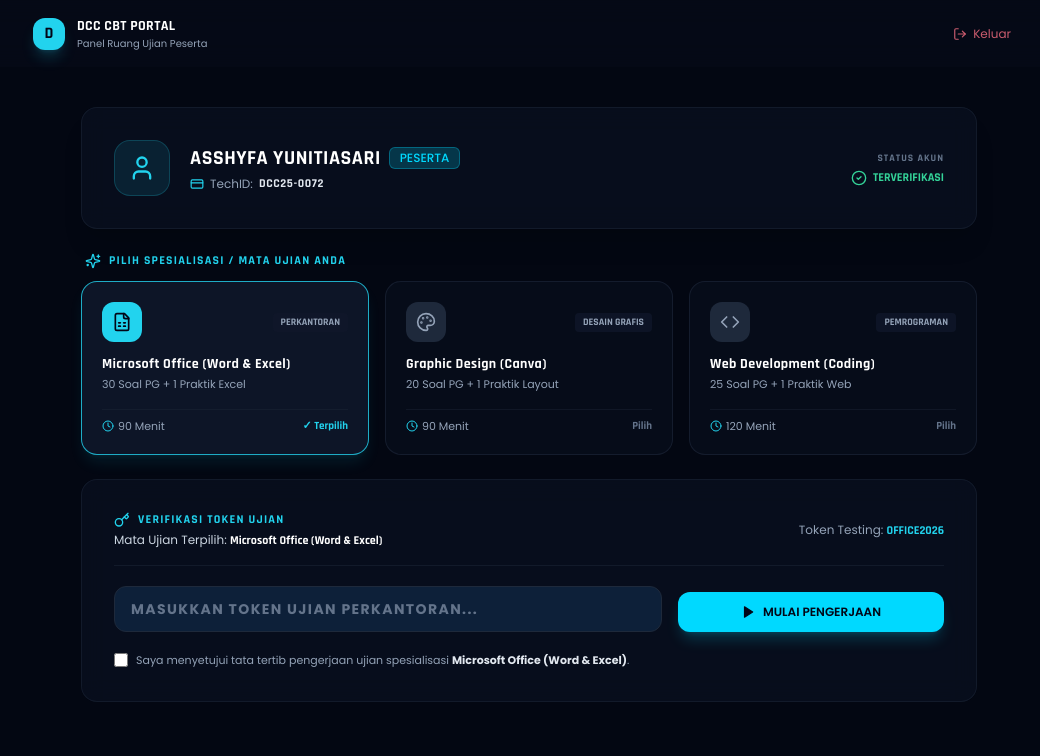
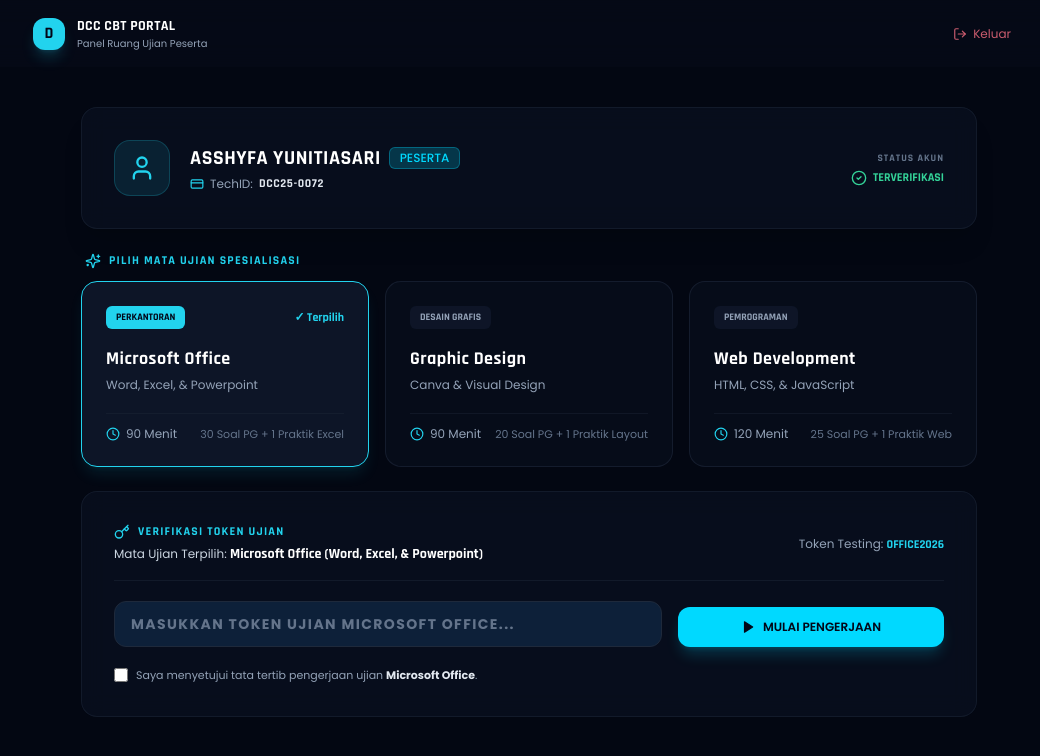
Before and after one commit to dcc-daruttaufiq/dcc-cbt-system, a React (Vite) app in the folder client/: page /dashboard-peserta in a window 1280 px wide. Shown: the top 756 px of the page, without its empty margins (111-1151 px from the left). Built offline with nearby package versions, Linux system fonts and the light colour scheme.

Commit message:
style: remove exam icons to enlarge typography and improve readability

```diff
--- a/client/src/pages/DashboardPeserta.jsx
+++ b/client/src/pages/DashboardPeserta.jsx
@@ -10,46 +10,41 @@
   CreditCard,
   Key,
   Clock,
-  BookOpen,
   Play,
   LogOut,
-  ShieldAlert,
   User,
   AlertCircle,
   CheckCircle2,
-  Sparkles,
-  FileSpreadsheet,
-  Palette,
-  Code
+  Sparkles
 } from 'lucide-react';
 
-// Daftar Pilihan Mata Ujian / Kekhususan
+// Daftar Pilihan Mata Ujian / Kekhususan (Tanpa Icon)
 const DAFTAR_UJIAN = [
   {
     id: 'msoffice',
-    nama: 'Microsoft Office (Word & Excel)',
+    nama: 'Microsoft Office',
+    subNama: 'Word, Excel, & Powerpoint',
     kategori: 'Perkantoran',
     durasi: '90 Menit',
     detailSoal: '30 Soal PG + 1 Praktik Excel',
-    icon: FileSpreadsheet,
     tokenDefault: 'OFFICE2026'
   },
   {
     id: 'canva',
-    nama: 'Graphic Design (Canva)',
+    nama: 'Graphic Design',
+    subNama: 'Canva & Visual Design',
     kategori: 'Desain Grafis',
     durasi: '90 Menit',
     detailSoal: '20 Soal PG + 1 Praktik Layout',
-    icon: Palette,
     tokenDefault: 'CANVA2026'
   },
   {
     id: 'coding',
-    nama: 'Web Development (Coding)',
+    nama: 'Web Development',
+    subNama: 'HTML, CSS, & JavaScript',
     kategori: 'Pemrograman',
     durasi: '120 Menit',
     detailSoal: '25 Soal PG + 1 Praktik Web',
-    icon: Code,
     tokenDefault: 'DCC2026'
   }
 ];
@@ -68,7 +63,7 @@
   const [isAgreed, setIsAgreed] = useState(false);
   const [isLoading, setIsLoading] = useState(false);
 
-  // Ambil detail ujian yang sedang dipilih
+  // Detail Ujian Aktif
   const activeExamDetail = DAFTAR_UJIAN.find((u) => u.id === selectedUjian) || DAFTAR_UJIAN[0];
 
   useEffect(() => {
@@ -99,7 +94,6 @@
 
     setIsLoading(true);
 
-    // Verifikasi Token (Bisa token khusus mata ujian atau token umum DCC2026 / 12345)
     setTimeout(() => {
       const inputUpper = tokenInput.trim().toUpperCase();
       if (
@@ -179,50 +173,57 @@
             </div>
           </div>
 
-          {/* 2. PILIHAN MATA UJIAN / KEKHUSUSAN (CARD SELECTOR) */}
+          {/* 2. PILIHAN MATA UJIAN (CLEAN TEXT & LARGE TYPOGRAPHY) */}
           <div className="space-y-3">
             <div className="flex items-center gap-2 text-cyan-400 px-1">
               <Sparkles className="w-4 h-4" />
-              <h3 className="text-xs font-display font-bold uppercase tracking-widest">PILIH SPESIALISASI / MATA UJIAN ANDA</h3>
+              <h3 className="text-xs font-display font-bold uppercase tracking-widest">PILIH MATA UJIAN SPESIALISASI</h3>
             </div>
 
             <div className="grid grid-cols-1 md:grid-cols-3 gap-4">
               {DAFTAR_UJIAN.map((item) => {
-                const IconComponent = item.icon;
                 const isSelected = selectedUjian === item.id;
 
                 return (
                   <div
                     key={item.id}
                     onClick={() => { setSelectedUjian(item.id); setTokenError(''); }}
-                    className={`p-5 rounded-2xl border transition-all duration-300 cursor-pointer flex flex-col justify-between gap-4 ${
+                    className={`p-6 rounded-2xl border transition-all duration-300 cursor-pointer flex flex-col justify-between gap-5 ${
                       isSelected
-                        ? 'bg-[#0d1527] border-cyan-400/80 shadow-lg shadow-cyan-400/10'
+                        ? 'bg-[#0d1527] border-cyan-400 shadow-lg shadow-cyan-400/10'
                         : 'bg-[#0d1527]/40 border-slate-800/60 hover:bg-[#0d1527]/80 hover:border-slate-700'
                     }`}
                   >
-                    <div className="space-y-3">
+                    <div className="space-y-2">
                       <div className="flex justify-between items-center">
-                        <div className={`p-2.5 rounded-xl ${isSelected ? 'bg-cyan-400 text-slate-950' : 'bg-slate-800 text-slate-400'}`}>
-                          <IconComponent className="w-5 h-5" />
-                        </div>
-                        <span className="text-[10px] font-display font-bold uppercase px-2 py-0.5 rounded bg-slate-900/80 text-slate-400">
+                        <span className={`text-[10px] font-display font-bold uppercase px-2.5 py-1 rounded-md ${
+                          isSelected ? 'bg-cyan-400 text-slate-950' : 'bg-slate-900/90 text-slate-400'
+                        }`}>
                           {item.kategori}
+                        </span>
+
+                        <span className={`text-xs font-display font-bold ${isSelected ? 'text-cyan-400' : 'text-slate-600'}`}>
+                          {isSelected ? '✓ Terpilih' : ''}
                         </span>
                       </div>
 
-                      <div>
-                        <h4 className="text-sm font-display font-bold text-white tracking-wide">{item.nama}</h4>
-                        <p className="text-[11px] text-slate-400 font-sans mt-0.5">{item.detailSoal}</p>
+                      {/* TEKS JUDUL LEBIH BESAR & LEGABEL */}
+                      <div className="pt-2">
+                        <h4 className="text-base md:text-lg font-display font-bold text-white tracking-wide leading-tight">
+                          {item.nama}
+                        </h4>
+                        <p className="text-xs text-slate-400 font-sans mt-1">
+                          {item.subNama}
+                        </p>
                       </div>
                     </div>
 
-                    <div className="pt-2 border-t border-slate-800/40 flex items-center justify-between text-[11px]">
-                      <span className="text-slate-400 font-sans flex items-center gap-1">
-                        <Clock className="w-3 h-3 text-cyan-400" /> {item.durasi}
+                    <div className="pt-3 border-t border-slate-800/40 flex items-center justify-between text-xs font-sans text-slate-400">
+                      <span className="flex items-center gap-1.5">
+                        <Clock className="w-3.5 h-3.5 text-cyan-400" /> {item.durasi}
                       </span>
-                      <span className={`font-display font-bold ${isSelected ? 'text-cyan-400' : 'text-slate-500'}`}>
-                        {isSelected ? '✓ Terpilih' : 'Pilih'}
+                      <span className="text-[11px] text-slate-500">
+                        {item.detailSoal}
                       </span>
                     </div>
                   </div>
@@ -239,7 +240,7 @@
                   <Key className="w-4 h-4" /> VERIFIKASI TOKEN UJIAN
                 </h4>
                 <p className="text-xs text-slate-300 font-sans mt-1">
-                  Mata Ujian Terpilih: <strong className="text-white font-display">{activeExamDetail.nama}</strong>
+                  Mata Ujian Terpilih: <strong className="text-white font-display text-sm">{activeExamDetail.nama} ({activeExamDetail.subNama})</strong>
                 </p>
               </div>
 
@@ -253,7 +254,7 @@
                 <div className="md:col-span-2">
                   <Input
                     type="text"
-                    placeholder={`Masukkan Token Ujian ${activeExamDetail.kategori}...`}
+                    placeholder={`Masukkan Token Ujian ${activeExamDetail.nama}...`}
                     value={tokenInput}
                     onChange={(e) => setTokenInput(e.target.value.toUpperCase())}
                     className="w-full px-4 py-3 uppercase font-display font-bold tracking-widest text-sm bg-[#030712]/80 border border-slate-800 focus:border-cyan-400 text-white rounded-xl transition-all"
@@ -282,7 +283,7 @@
                   className="w-3.5 h-3.5 accent-cyan-400 rounded cursor-pointer"
                 />
                 <label htmlFor="agree" className="text-[11px] text-slate-400 hover:text-white transition-colors cursor-pointer select-none font-sans">
-                  Saya menyetujui tata tertib pengerjaan ujian spesialisasi <strong className="text-slate-200">{activeExamDetail.nama}</strong>.
+                  Saya menyetujui tata tertib pengerjaan ujian <strong className="text-slate-200">{activeExamDetail.nama}</strong>.
                 </label>
               </div>
 
```
